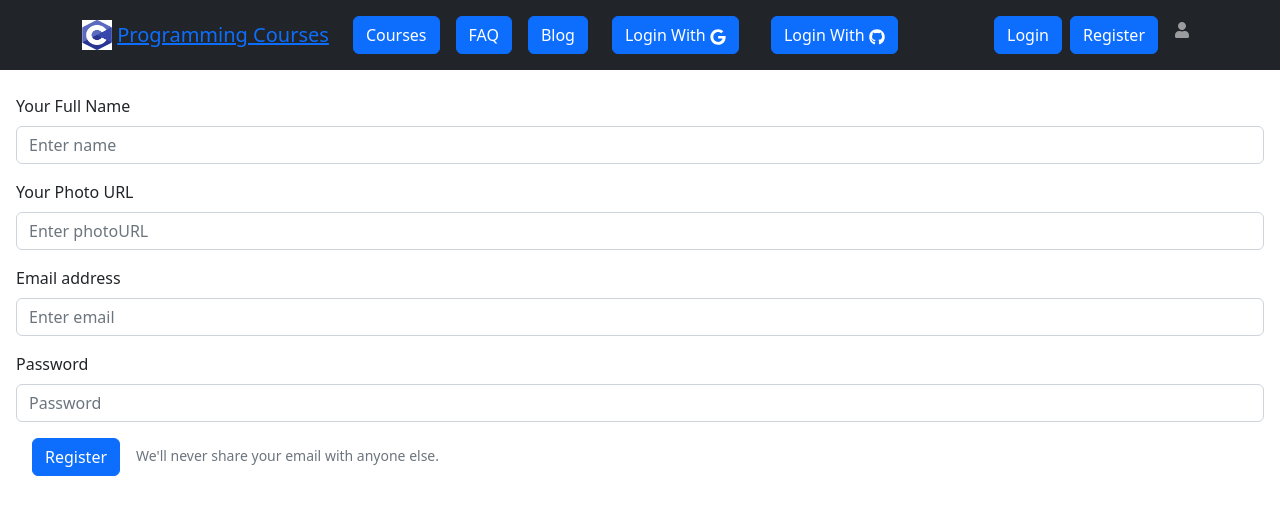
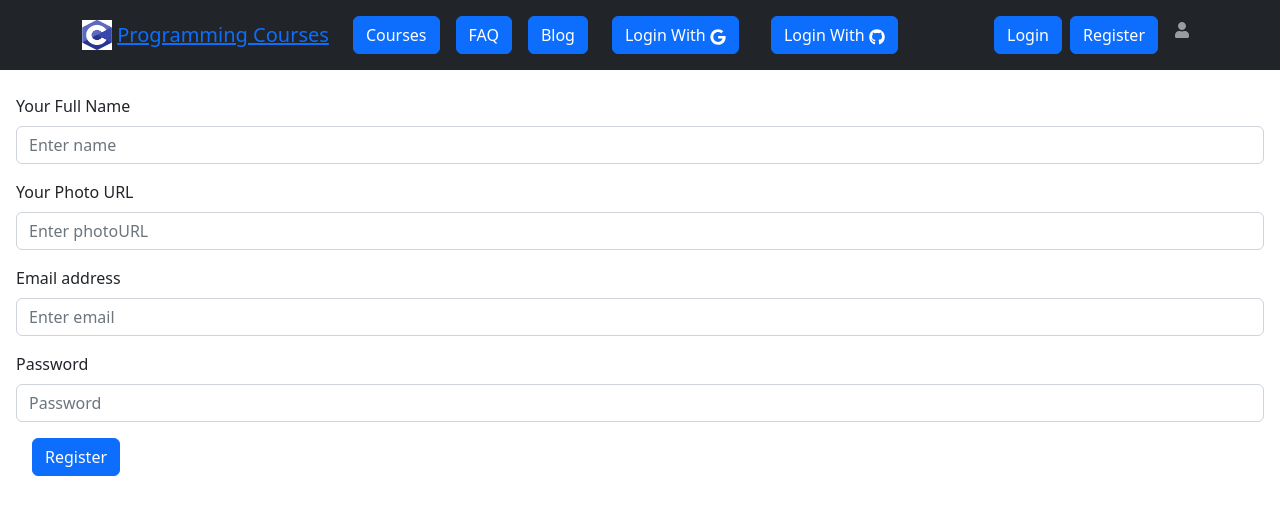
Before and after one commit to sadab275/Learning-Platform-client-side, a React (Create React App) app: page /register in a window 1280 px wide. Shown: the top 514 px of the page. Built offline with nearby package versions, Linux system fonts and the light colour scheme; no server answers.

Commit message:
error route added and password email login displayed

```diff
--- /dev/null
+++ b/src/Pages/ErrorPage/ErrorPage.js
@@ -0,0 +1,12 @@
+import React from 'react';
+
+const ErrorPage = () => {
+    return (
+        <div className='container'>
+            <h2 className='mb-5 mt-5'>The page you are looking for is not in our directory.</h2>
+            <h1 className='mx-5'>404 ERROR</h1>
+        </div>
+    );
+};
+
+export default ErrorPage;
--- a/src/Pages/Login/Login/Login.js
+++ b/src/Pages/Login/Login/Login.js
@@ -1,5 +1,6 @@
 import { GoogleAuthProvider } from 'firebase/auth';
 import React from 'react';
+import { useState } from 'react';
 import { useContext } from 'react';
 import Button from 'react-bootstrap/Button';
 import Form from 'react-bootstrap/Form';
@@ -7,6 +8,8 @@ import { useNavigate } from 'react-router-dom';
 import { AuthContext } from '../../../contexts/AuthProvider/AuthProvider';
 
 const Login = () => {
+
+    const [error, setError] = useState('');
 
     const navigate = useNavigate();
 
@@ -17,14 +20,19 @@ const Login = () => {
         const form = event.target;
         const email = form.email.value;
         const password = form.password.value;
+
         signIn(email, password)
             .then(result => {
                 const user = result.user;
                 console.log(user);
                 form.reset();
+                setError('');
                 navigate('/category/:id')
             })
-            .catch(error => console.error(error))
+            .catch(error => {
+                console.error(error);
+                setError(error.message);
+            })
     }
 
     return (
@@ -46,7 +54,7 @@ const Login = () => {
                 Login
             </Button>
             <Form.Text className="text-danger">
-                We'll never share your email with anyone else.
+                {error}
             </Form.Text>
 
 
--- a/src/Pages/Login/Register/Register.js
+++ b/src/Pages/Login/Register/Register.js
@@ -1,10 +1,12 @@
 import React from 'react';
+import { useState } from 'react';
 import { useContext } from 'react';
 import Button from 'react-bootstrap/Button';
 import Form from 'react-bootstrap/Form';
 import { AuthContext } from '../../../contexts/AuthProvider/AuthProvider';
 
 const Register = () => {
+    const [error, setError] = useState();
     const { createUser } = useContext(AuthContext);
 
     const handleSubmit = event => {
@@ -20,9 +22,13 @@ const Register = () => {
             .then(result => {
                 const user = result.user;
                 console.log(user);
+                setError('');
                 form.reset();
             })
-            .catch(error => console.error(error))
+            .catch(error => {
+                console.error(error);
+                setError(error.message);
+            })
     }
 
 
@@ -53,8 +59,8 @@ const Register = () => {
                 Register
             </Button>
 
-            <Form.Text className="text-muted">
-                We'll never share your email with anyone else.
+            <Form.Text className="text-danger">
+                {error}
             </Form.Text>
         </Form>
     );
--- a/src/Routes/Routes/Routes.js
+++ b/src/Routes/Routes/Routes.js
@@ -5,6 +5,7 @@ import Category from "../../Pages/Category/Category/Category";
 import Checkout from "../../Pages/Checkout/Checkout";
 import CourseDetails from "../../Pages/CourseDetails/CourseDetails";
 import Courses from "../../Pages/Courses/Courses/Courses";
+import ErrorPage from "../../Pages/ErrorPage/ErrorPage";
 import Home from "../../Pages/Home/Home/Home";
 import Login from "../../Pages/Login/Login/Login";
 import Register from "../../Pages/Login/Register/Register";
@@ -54,5 +55,9 @@ export const routes = createBrowserRouter([
 
             },
         ]
+    },
+    {
+        path: '*',
+        element: <ErrorPage></ErrorPage>
     }
 ])
```
